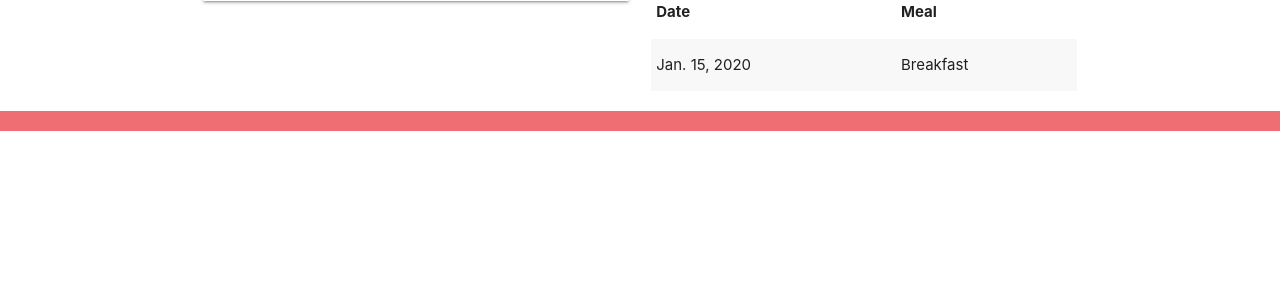
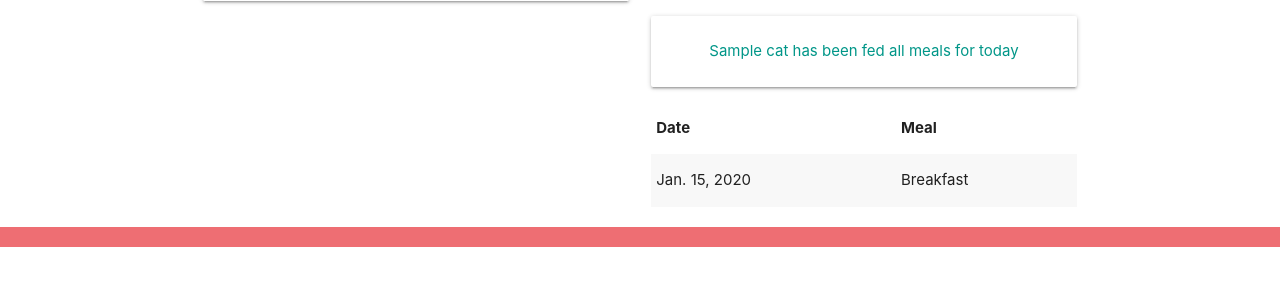
Before and after one commit to dn412/finchcollector-lab, a Django app: template main_app/templates/finches/detail.html in a window 1280 px wide. Shown: the part 440-726 px from the top of the page. Run offline with Django 4.2, Linux system fonts and the light colour scheme; tables that the repository leaves empty hold one stand-in row (values such as "Sample post"); the template is opened without the code that fills it: values that come from a table or form of the project are taken from there, most other values are stand-ins (such as "Sample title", 1, 10 or a date in 2020).

Commit message:
adds custom model method

```diff
--- a/main_app/models.py
+++ b/main_app/models.py
@@ -1,6 +1,7 @@
 from django.db import models
 # need the reverse method from django urls for redirects
 from django.urls import reverse
+from datetime import date
 
 # A tuple of 2-tuples
 MEALS = (
@@ -21,6 +22,8 @@ class Finch(models.Model):
     # this is used for redirects from class based views
     def get_absolute_url(self):
         return reverse('detail', kwargs={'finch_id': self.id})
+    def fed_for_today(self):
+        return self.feeding_set.filter(date=date.today()).count() >= len(MEALS)
 
 class Feeding(models.Model):
   date = models.DateField('feeding date')
--- a/main_app/templates/finches/detail.html
+++ b/main_app/templates/finches/detail.html
@@ -25,6 +25,12 @@
                         {{ feeding_form.as_p }}
                         <input type="submit" class="btn" value="Add Feeding">
                       </form>
+                      <br>
+                        {% if cat.fed_for_today %}
+                            <div class="card-panel teal-text center-align">{{cat.name}} has been fed all meals for today</div>
+                        {% else %}
+                            <div class="card-panel red-text center-align">{{cat.name}} might be hungry</div>
+                        {% endif %}
                     <table class="striped">
                       <thead>
                         <tr><th>Date</th><th>Meal</th></tr>
```
